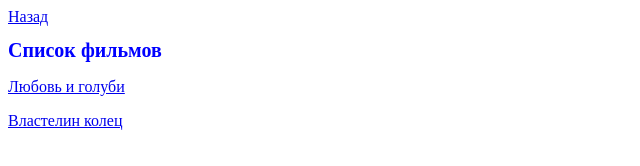
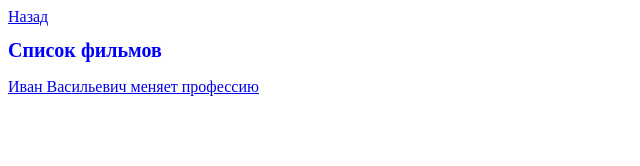
Before and after one commit to SandraDev88/hello-mum, a plain HTML site: page movies.html in a window 1280 px wide. Shown: the whole page, without its empty margins (0-640 px from the left). Drawn offline with Linux system fonts and the light colour scheme.

Commit message:
Update movies.html

```diff
--- a/movies.html
+++ b/movies.html
@@ -2,7 +2,7 @@
 <html lang="en">
   <head>
     <meta charset="UTF-8" />
-    <title>Сптсок фильмов</title>
+    <title>Список фильмов</title>
     <link rel="stylesheet" href="index.css" />
   </head>
   <body>
@@ -10,14 +10,12 @@
     <h1>Список фильмов</h1>
     <p>
       <a
-        href="https://ru.wikipedia.org/wiki/%D0%9B%D1%8E%D0%B1%D0%BE%D0%B2%D1%8C_%D0%B8_%D0%B3%D0%BE%D0%BB%D1%83%D0%B1%D0%B8"
-        >Любовь и голуби</a
-      >
+        href="https://ru.wikipedia.org/wiki/%D0%91%D1%80%D0%B8%D0%BB%D0%BB%D0%B8%D0%B0%D0%BD%D1%82%D0%BE%D0%B2%D0%B0%D1%8F_%D1%80%D1%83%D0%BA%D0%B0"
     </p>
     <p>
       <a
-        href="https://ru.wikipedia.org/wiki/%D0%92%D0%BB%D0%B0%D1%81%D1%82%D0%B5%D0%BB%D0%B8%D0%BD_%D0%BA%D0%BE%D0%BB%D0%B5%D1%86_(%D0%BA%D0%B8%D0%BD%D0%BE%D1%82%D1%80%D0%B8%D0%BB%D0%BE%D0%B3%D0%B8%D1%8F)"
-        >Властелин колец
+       href="https://ru.wikipedia.org/wiki/%D0%98%D0%B2%D0%B0%D0%BD_%D0%92%D0%B0%D1%81%D0%B8%D0%BB%D1%8C%D0%B5%D0%B2%D0%B8%D1%87_%D0%BC%D0%B5%D0%BD%D1%8F%D0%B5%D1%82_%D0%BF%D1%80%D0%BE%D1%84%D0%B5%D1%81%D1%81%D0%B8%D1%8E"
+        >Иван Васильевич меняет профессию
       </a>
     </p>
   </body>
```
